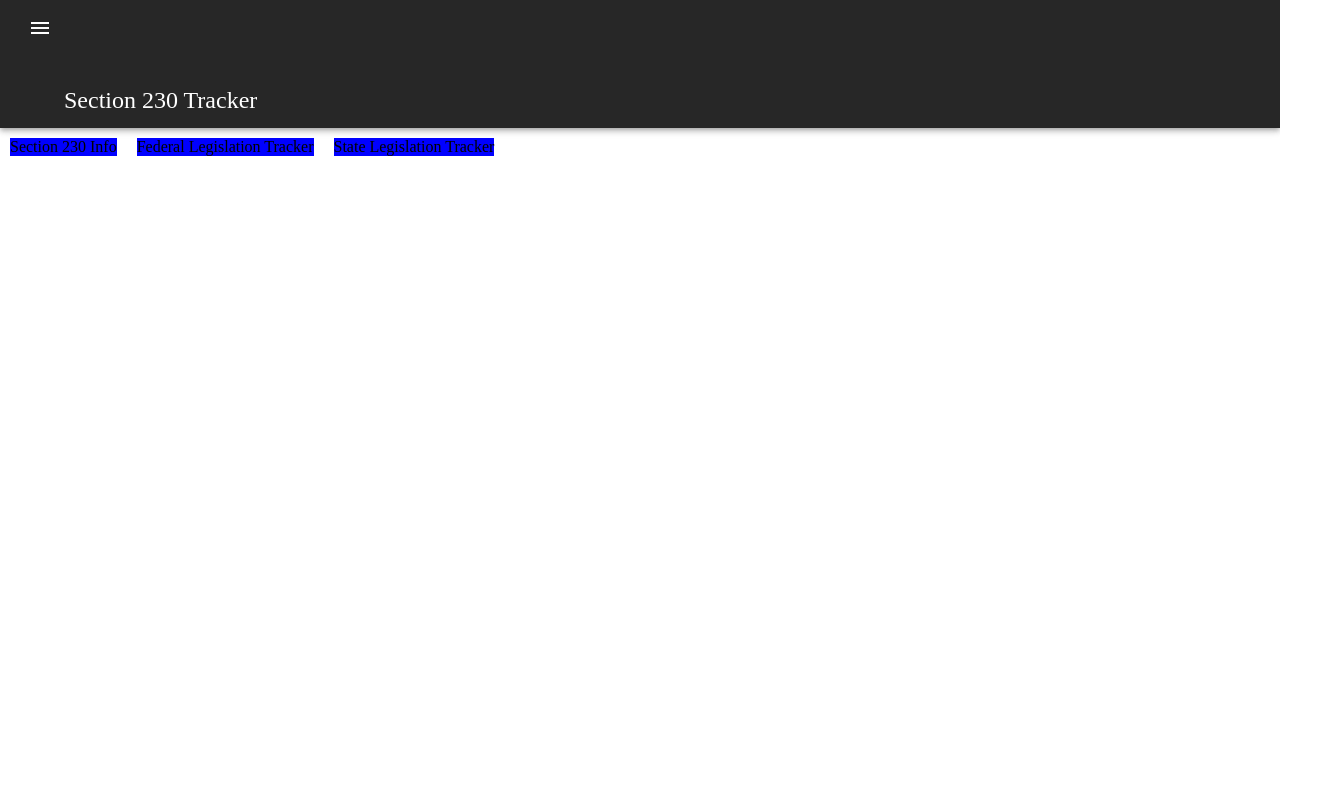
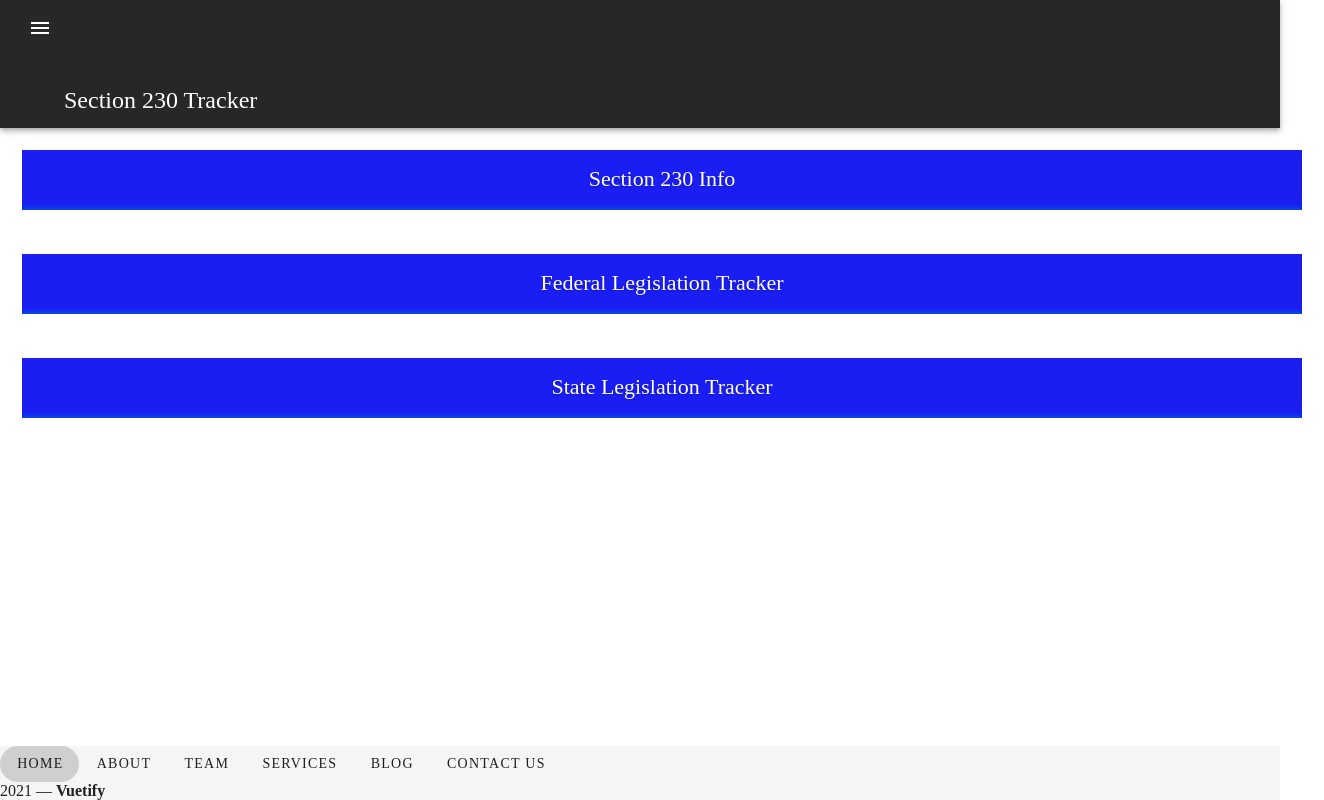
Before and after one commit to SteveWonderbelt/230-tracker, a Vue app: page / in a window 1280 px wide. Shown: the whole page, 1324 px wide, since content can reach past the window. Built offline with nearby package versions, Linux system fonts and the light colour scheme.

Commit message:
before law api calls

```diff
--- a/package.json
+++ b/package.json
@@ -8,6 +8,7 @@
     "lint": "vue-cli-service lint"
   },
   "dependencies": {
+    "axios": "^0.21.1",
     "core-js": "^3.6.5",
     "vue": "^2.6.11",
     "vue-router": "^3.2.0",
--- a/src/App.vue
+++ b/src/App.vue
@@ -1,14 +1,22 @@
 <template>
   <div id="app">
+    <Header></Header>
     <router-view></router-view>
+    <Footer></Footer>
   </div>
 </template>
 
 <script>
+import Header from "./components/Header.vue";
+import Footer from "./components/Footer.vue";
 export default {
   name: "App",
   data: () => ({
     //
-  })
+  }),
+  components: {
+    Header,
+    Footer
+  }
 };
 </script>
--- /dev/null
+++ b/src/components/Data.vue
@@ -0,0 +1,50 @@
+<template>
+  <div id="data">
+    <h1>Bitcoin Price Index</h1>
+    <section v-if="errored">
+      <p>
+        We're sorry, we aren't able to get this information at the moment,
+        please try back later
+      </p>
+    </section>
+    <section v-else>
+      <div v-if="loading">Loading...</div>
+
+      <div v-else v-for="currency in info" :key="currency" class="currency">
+        {{ currency.description }}:
+        <span class="lighten">
+          <span v-html="currency.symbol"></span
+          >{{ currency.rate_float | currencydecimal }}
+        </span>
+      </div>
+    </section>
+  </div>
+</template>
+
+<script>
+import axios from "axios";
+export default {
+  name: "Data",
+
+  data: () => ({
+    info: null,
+    loading: true,
+    errored: false,
+  }),
+
+  mounted() {
+    axios
+      .get("https://api.coindesk.com/v1/bpi/currentprice.json")
+      .then((response) => {
+        this.info = response.data.bpi;
+      })
+      .catch((error) => console.log(error))
+      .finally(() => (this.loading = false));
+  },
+  filters: {
+    currencydecimal(value) {
+      return value.toFixed(2);
+    },
+  },
+};
+</script>
--- /dev/null
+++ b/src/components/Footer.vue
@@ -0,0 +1,30 @@
+<template>
+  <v-footer color="primary lighten-1" padless absolute>
+    <v-row justify="center" no-gutters>
+      <v-btn
+        v-for="link in links"
+        :key="link"
+        :to="{ name: link }"
+        color="white"
+        text
+        rounded
+        class="my-2"
+      >
+        {{ link }}
+      </v-btn>
+      <v-col class="primary lighten-2 py-4 text-center white--text" cols="12">
+        {{ new Date().getFullYear() }} — <strong>Vuetify</strong>
+      </v-col>
+    </v-row>
+  </v-footer>
+</template>
+<script>
+export default {
+  name: "Footer",
+
+  data: () => ({
+    links: ["Home", "About", "Team", "Services", "Blog", "Contact Us"]
+  }),
+  components: {}
+};
+</script>
--- /dev/null
+++ b/src/components/Header.vue
@@ -0,0 +1,15 @@
+<template>
+  <v-toolbar dark prominent src="..\assets\analytics-3088958_1920.jpg">
+    <v-app-bar-nav-icon></v-app-bar-nav-icon>
+    <v-toolbar-title>Section 230 Tracker</v-toolbar-title>
+    <v-spacer></v-spacer>
+  </v-toolbar>
+</template>
+
+<script>
+export default {
+  name: "Header",
+  data: () => ({}),
+  components: {}
+};
+</script>
--- a/src/router/index.js
+++ b/src/router/index.js
@@ -33,6 +33,26 @@ const routes = [
     path: "/fedLeg",
     name: "FedLeg",
     component: FedLeg
+  },
+  {
+    path: "/services",
+    name: "Services",
+    component: About
+  },
+  {
+    path: "/blog",
+    name: "Blog",
+    component: About
+  },
+  {
+    path: "/contact",
+    name: "Contact Us",
+    component: About
+  },
+  {
+    path: "/team",
+    name: "Team",
+    component: About
   }
 ];
 
--- a/src/views/FedLeg.vue
+++ b/src/views/FedLeg.vue
@@ -8,6 +8,7 @@
 
 <script>
 export default {
-  name: "FedLeg"
+  name: "FedLeg",
+  components: {}
 };
 </script>
--- a/src/views/Home.vue
+++ b/src/views/Home.vue
@@ -1,20 +1,15 @@
 <template>
   <div>
-    <v-toolbar dark prominent src="..\assets\analytics-3088958_1920.jpg">
-      <v-app-bar-nav-icon></v-app-bar-nav-icon>
-      <v-toolbar-title>Section 230 Tracker</v-toolbar-title>
-      <v-spacer></v-spacer>
-    </v-toolbar>
-    <div>
-      <router-link :to="{ name: 'SectionInfo' }" tag="button" id="buttons"
+    <div id="buttonHolder">
+      <router-link :to="{ name: 'SectionInfo' }" tag="button" class="buttons"
         >Section 230 Info</router-link
       >
 
-      <router-link :to="{ name: 'FedLeg' }" tag="button" id="buttons"
+      <router-link :to="{ name: 'FedLeg' }" tag="button" class="buttons"
         >Federal Legislation Tracker</router-link
       >
 
-      <router-link :to="{ name: 'StateLeg' }" tag="button" id="buttons"
+      <router-link :to="{ name: 'StateLeg' }" tag="button" class="buttons"
         >State Legislation Tracker</router-link
       >
     </div>
@@ -26,12 +21,32 @@ export default {
   name: "Home",
 
   data: () => ({}),
-  components: {},
+  components: {}
 };
 </script>
 <style scoped>
-#buttons{
-  background-color: blue;
-  margin: 10px;
+.buttons {
+  position: relative;
+  vertical-align: top;
+  width: 100%;
+  height: 60px;
+  padding: 0;
+  font-size: 22px;
+  color: white;
+  text-align: center;
+  text-shadow: 0 1px 2px rgba(0, 0, 0, 0.25);
+  background: #1216f3f6;
+  border: 0;
+  border-bottom: 2px solid #0c3fe8;
+  cursor: pointer;
+  -webkit-box-shadow: inset 0 -2px #0c64e8;
+  box-shadow: inset 0 -2px #0c34e8;
+  margin: 1em;
+}
+.buttons:active {
+  top: 1px;
+  outline: none;
+  -webkit-box-shadow: none;
+  box-shadow: none;
 }
 </style>
--- a/src/views/SectionInfo.vue
+++ b/src/views/SectionInfo.vue
@@ -8,13 +8,14 @@
       codified as Section 230 of the Communications Act of 1934 at 47 U.S.C. §
       230
     </p>
-
-    <router-link :to="{ name: 'Home' }">Return to home page</router-link>
+    <Data></Data>
   </div>
 </template>
 
 <script>
+import Data from "../components/Data.vue";
 export default {
-  name: "SectionInfo"
+  name: "SectionInfo",
+  components: { Data }
 };
 </script>
--- a/src/views/StateLeg.vue
+++ b/src/views/StateLeg.vue
@@ -8,6 +8,7 @@
 
 <script>
 export default {
-  name: "StateLeg"
+  name: "StateLeg",
+  components: {}
 };
 </script>
```
Also changed, not shown: 1 other file (tests, documents, lock files or other folders).
